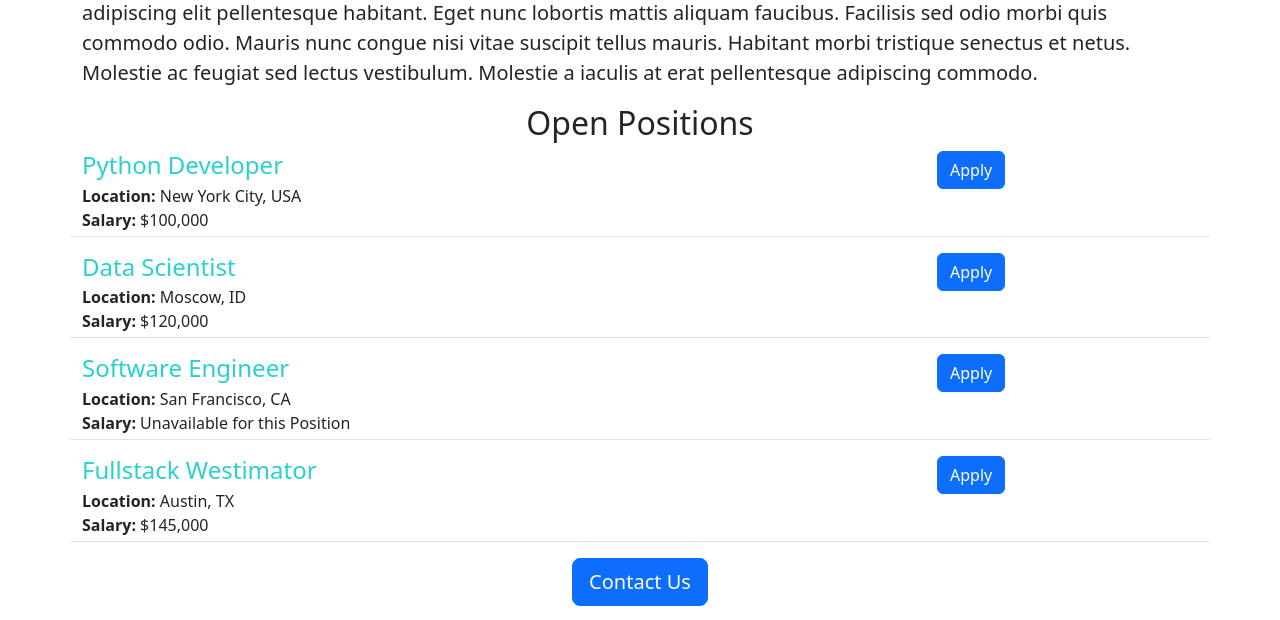
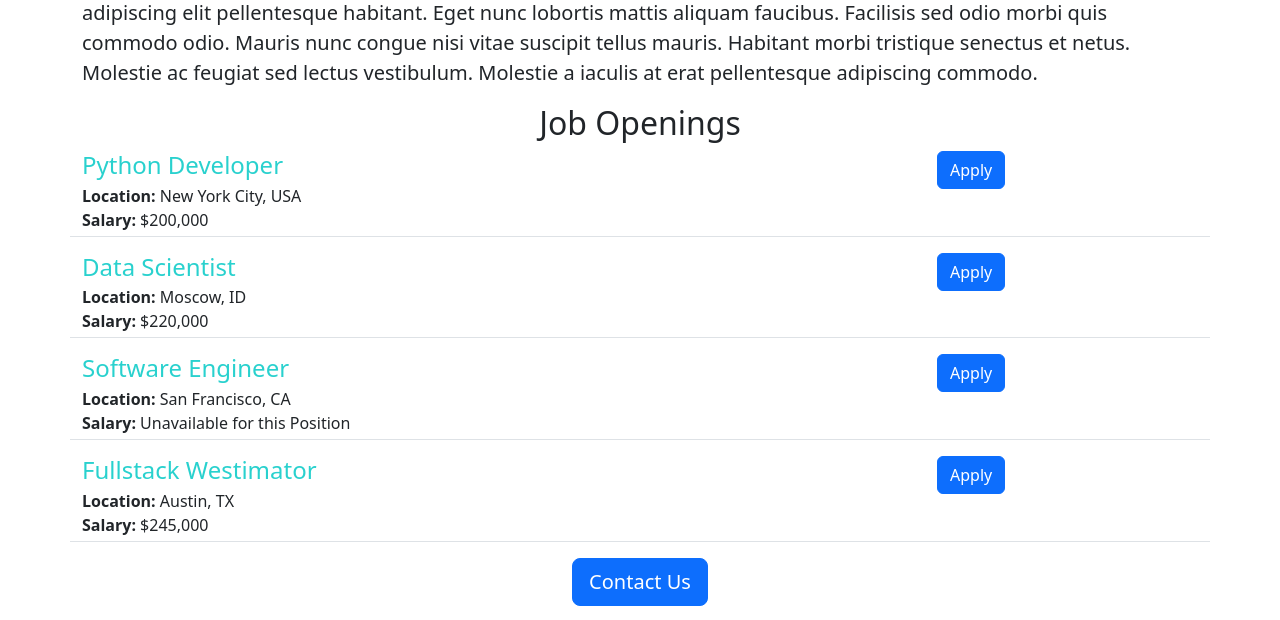
Before and after one commit to smarterwes/careers-website-guided-project, a Flask app: page / in a window 1280 px wide. Shown: the part 938-1558 px from the top of the page. Run offline with Flask 2, Linux system fonts and the light colour scheme.

Commit message:
Checking speed of changes as deployed on Render

```diff
--- a/app.py
+++ b/app.py
@@ -7,13 +7,13 @@ JOBS = [
     'id': 1,
     'title': 'Python Developer',
     'location': 'New York City, USA',
-    'salary': '$100,000'
+    'salary': '$200,000'
   },
   {
     'id': 2,
     'title': 'Data Scientist',
     'location': 'Moscow, ID',
-    'salary': '$120,000'
+    'salary': '$220,000'
   },
   {
     'id': 3,
@@ -24,7 +24,7 @@ JOBS = [
     'id': 4,
     'title': 'Fullstack Westimator',
     'location': 'Austin, TX',
-    'salary': '$145,000'
+    'salary': '$245,000'
   }
 ]
 
--- a/templates/home.html
+++ b/templates/home.html
@@ -16,7 +16,7 @@
       <img class="img-fluid" id="banner" img src="https://careers-website-guided-project.wes18.repl.co/static/banner.jpeg" height="320">
       <h2 class="text-center">About Wesley</h2>
       <p class="lead">Lorem ipsum dolor sit amet, consectetur adipiscing elit, sed do eiusmod tempor incididunt ut labore et dolore magna aliqua. Amet justo donec enim diam vulputate ut pharetra. Aliquet enim tortor at auctor urna nunc id cursus. Ac ut consequat semper viverra nam libero. Pulvinar pellentesque habitant morbi tristique senectus. Sit amet consectetur adipiscing elit pellentesque habitant. Eget nunc lobortis mattis aliquam faucibus. Facilisis sed odio morbi quis commodo odio. Mauris nunc congue nisi vitae suscipit tellus mauris. Habitant morbi tristique senectus et netus. Molestie ac feugiat sed lectus vestibulum. Molestie a iaculis at erat pellentesque adipiscing commodo.</p>
-      <h2 class="text-center" mt-2 mb-4>Open Positions</h2>
+      <h2 class="text-center" mt-2 mb-4>Job Openings</h2>
       <div>
         {% for job in jobs %}
           {% include 'jobitem.html' %}
```
